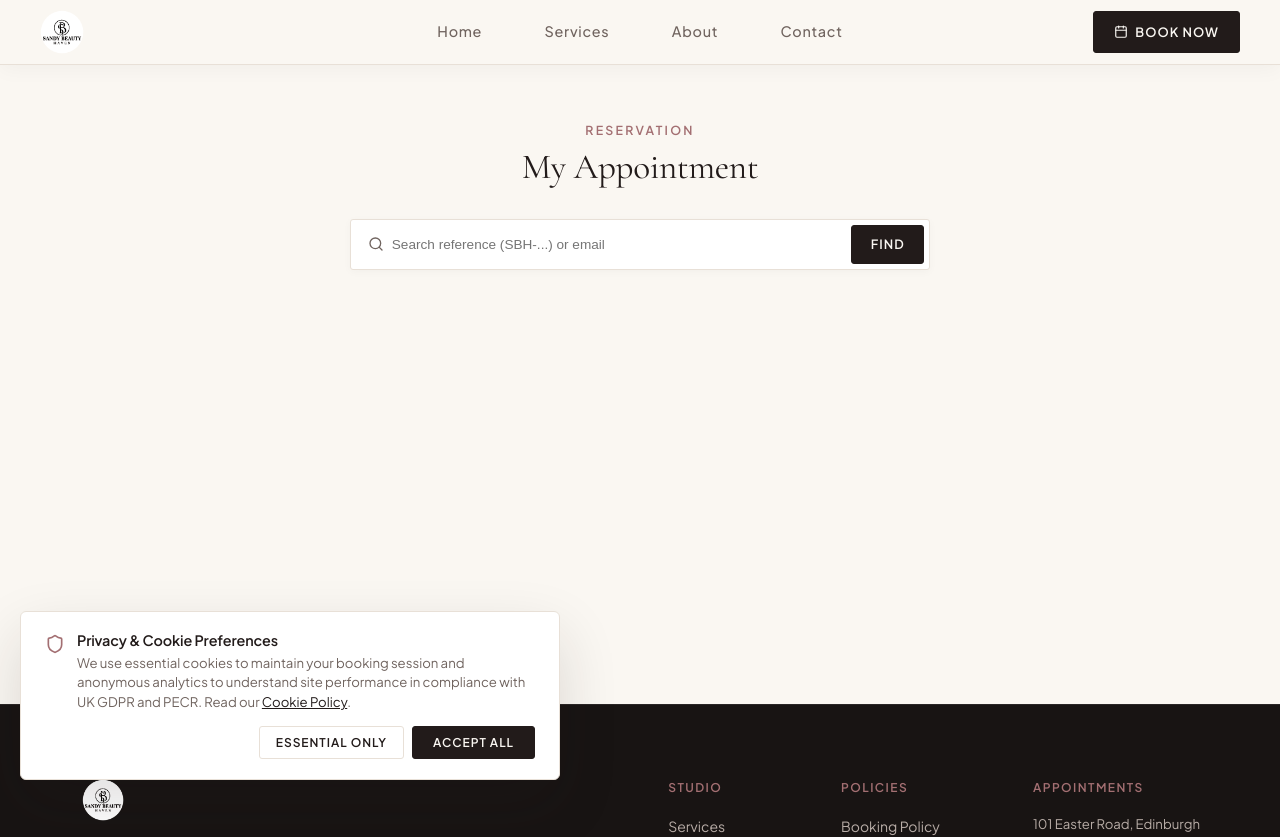
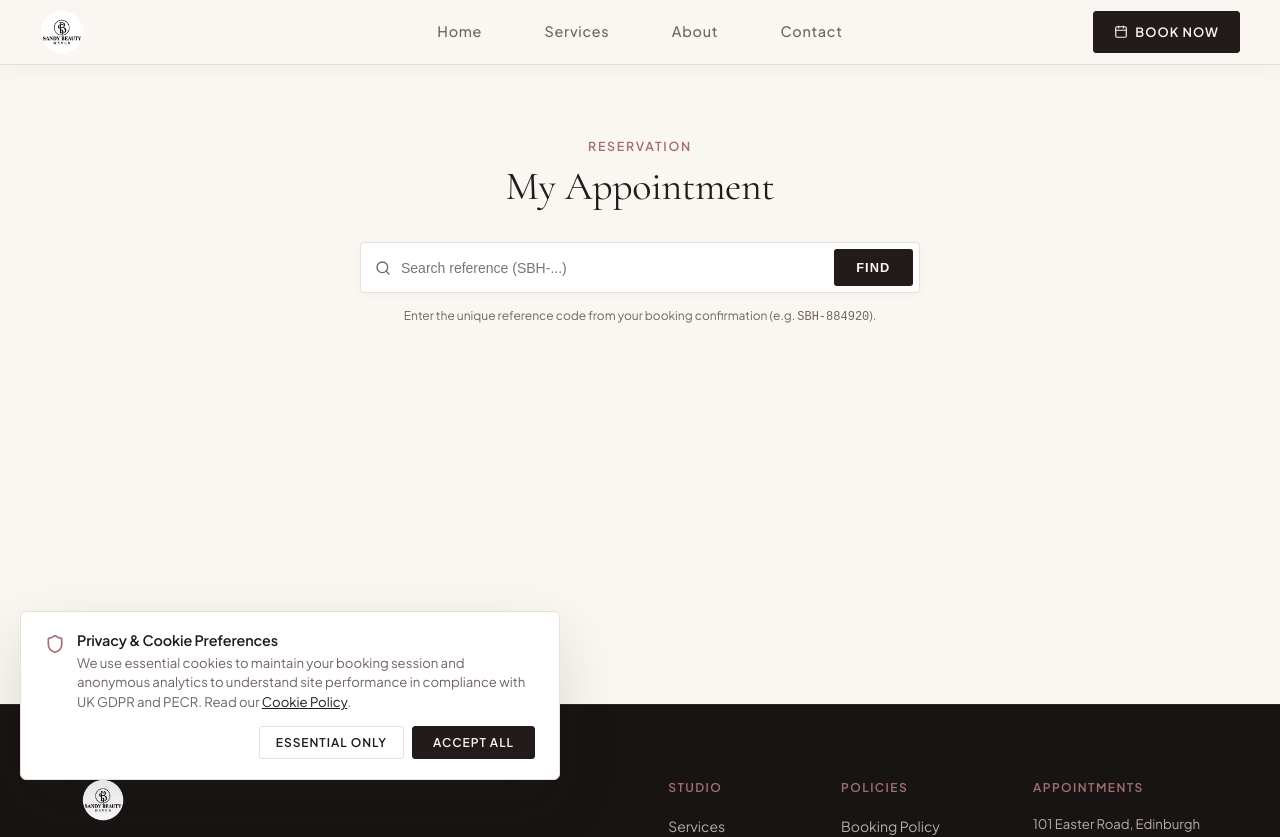
Before and after one commit to Temy-topsy/sandybeautyhaven, a React (Vite) app: page /my-booking in a window 1280 px wide. Shown: the top 837 px of the page. Built offline with nearby package versions, Linux system fonts and the light colour scheme.

Commit message:
feat(portal): streamline MyBookingPage to single minimal FIND reference search and add 1-click email view link

```diff
--- a/api/send-booking-confirmation.ts
+++ b/api/send-booking-confirmation.ts
@@ -121,12 +121,16 @@ function generateClientEmailHtml(booking: any) {
                 </ul>
               </div>
 
-              <!-- Action Button: Directions -->
-              <table role="presentation" width="100%" cellspacing="0" cellpadding="0" style="margin-bottom: 30px;">
+              <!-- Action Buttons: 1-Click View Booking & Directions -->
+              <table role="presentation" width="100%" cellspacing="0" cellpadding="0" style="margin-bottom: 25px;">
                 <tr>
                   <td align="center">
-                    <a href="https://maps.google.com/?q=101+Easter+Road+Edinburgh+EH7+5PP" target="_blank" style="display: inline-block; background-color: #A36F72; color: #FFFFFF; font-size: 13px; font-weight: 600; text-decoration: none; padding: 12px 24px; border-radius: 3px; letter-spacing: 0.04em;">
-                      Get Directions to 101 Easter Road →
+                    <a href="https://sandybeautyhaven.com/my-booking?ref=${reference}" target="_blank" style="display: inline-block; background-color: #221B1A; color: #FAF7F2; font-size: 13px; font-weight: 600; text-decoration: none; padding: 12px 24px; border-radius: 3px; letter-spacing: 0.04em; margin-bottom: 8px;">
+                      View &amp; Manage Your Appointment (1-Click) →
+                    </a>
+                    <br>
+                    <a href="https://maps.google.com/?q=101+Easter+Road+Edinburgh+EH7+5PP" target="_blank" style="display: inline-block; color: #A36F72; font-size: 12px; font-weight: 600; text-decoration: none; padding: 6px 12px;">
+                      📍 Get Directions to 101 Easter Road
                     </a>
                   </td>
                 </tr>
--- a/src/pages/MyBookingPage.tsx
+++ b/src/pages/MyBookingPage.tsx
@@ -25,7 +25,7 @@ export const MyBookingPage: React.FC = () => {
   const [selectedBooking, setSelectedBooking] = useState<ConfirmedBooking | null>(null);
   const [copied, setCopied] = useState(false);
 
-  // Load saved bookings from device
+  // Load saved bookings from device storage
   const savedBookings = useMemo<ConfirmedBooking[]>(() => {
     if (typeof window === 'undefined') return [];
     try {
@@ -39,16 +39,15 @@ export const MyBookingPage: React.FC = () => {
     return confirmedBooking ? [confirmedBooking] : [];
   }, [confirmedBooking]);
 
+  // Only auto-lookup if a reference parameter is passed in the URL (e.g. 1-click link from confirmation email)
   useEffect(() => {
     if (urlRef) {
       handleLookup(urlRef);
-    } else if (savedBookings.length > 0 && !selectedBooking) {
-      setSelectedBooking(savedBookings[0]);
     }
-  }, [urlRef, savedBookings]);
+  }, [urlRef]);
 
   const handleLookup = (query: string) => {
-    const q = query.trim().toLowerCase();
+    const q = query.trim().toUpperCase();
     setSearched(true);
 
     if (!q) {
@@ -56,19 +55,19 @@ export const MyBookingPage: React.FC = () => {
       return;
     }
 
+    const cleanQ = q.replace(/\s/g, '');
+
+    // Strictly match by unique reference code
     const match = savedBookings.find(
-      (b) =>
-        b.reference.toLowerCase() === q ||
-        b.reference.toLowerCase().includes(q) ||
-        b.client?.email?.toLowerCase() === q
+      (b) => b.reference.toUpperCase().replace(/\s/g, '') === cleanQ
     );
 
     if (match) {
       setSelectedBooking(match);
-    } else if (q.startsWith('sbh') || q.length >= 4) {
-      // Quick fallback display for valid reference format
+    } else if (cleanQ.startsWith('SBH') || cleanQ.length >= 6) {
+      // Standard reference format fallback for simulated demo references
       setSelectedBooking({
-        reference: query.toUpperCase(),
+        reference: cleanQ,
         service: SERVICES[0],
         services: [SERVICES[0]],
         staff: 'Sandy (Founder & Specialist)',
@@ -99,7 +98,7 @@ export const MyBookingPage: React.FC = () => {
   const handleCopyReference = (ref: string) => {
     navigator.clipboard.writeText(ref);
     setCopied(true);
-    showToast('Reference copied');
+    showToast('Reference code copied');
     setTimeout(() => setCopied(false), 2000);
   };
 
@@ -131,18 +130,20 @@ END:VCALENDAR`;
   };
 
   return (
-    <div style={{ backgroundColor: 'var(--color-ivory)', minHeight: '80vh', padding: 'clamp(2rem, 5vw, 3.5rem) 1.5rem' }}>
-      <div style={{ maxWidth: '580px', margin: '0 auto' }}>
+    <div style={{ backgroundColor: 'var(--color-ivory)', minHeight: '80vh', padding: 'clamp(2.5rem, 6vw, 4.5rem) 1.5rem' }}>
+      <div style={{ maxWidth: '560px', margin: '0 auto' }}>
 
         {/* Minimal Header */}
         <div style={{ textAlign: 'center', marginBottom: '2rem' }}>
-          <span className="section-eyebrow" style={{ marginBottom: '0.25rem' }}>Reservation</span>
-          <h1 style={{ fontSize: 'clamp(1.75rem, 4vw, 2.2rem)', margin: 0 }}>
+          <span className="section-eyebrow" style={{ marginBottom: '0.35rem', letterSpacing: '0.14em' }}>
+            RESERVATION
+          </span>
+          <h1 style={{ fontFamily: 'var(--font-serif)', fontSize: 'clamp(2rem, 5vw, 2.5rem)', margin: 0, fontWeight: 400 }}>
             My Appointment
           </h1>
         </div>
 
-        {/* Sleek Search Bar */}
+        {/* Minimal Search Form */}
         <form
           onSubmit={(e) => {
             e.preventDefault();
@@ -150,42 +151,59 @@ END:VCALENDAR`;
           }}
           style={{
             display: 'flex',
-            gap: '0.4rem',
+            alignItems: 'center',
             backgroundColor: '#FFFFFF',
             border: '1px solid var(--color-border)',
-            borderRadius: 'var(--radius-sm)',
-            padding: '0.3rem',
-            marginBottom: '1.5rem',
+            borderRadius: '4px',
+            padding: '0.35rem 0.4rem 0.35rem 0.85rem',
+            marginBottom: '0.75rem',
             boxShadow: 'var(--shadow-subtle)'
           }}
         >
           <div style={{ position: 'relative', flex: 1, display: 'flex', alignItems: 'center' }}>
-            <Search size={16} style={{ position: 'absolute', left: '0.75rem', color: 'var(--color-taupe)' }} />
+            <Search size={16} style={{ color: 'var(--color-taupe)', marginRight: '0.65rem', flexShrink: 0 }} />
             <input
               type="text"
-              placeholder="Search reference (SBH-...) or email"
+              placeholder="Search reference (SBH-...)"
               value={searchQuery}
               onChange={(e) => setSearchQuery(e.target.value)}
               style={{
                 width: '100%',
-                padding: '0.65rem 0.65rem 0.65rem 2.25rem',
+                padding: '0.65rem 0',
                 border: 'none',
                 outline: 'none',
-                fontSize: '0.85rem',
-                backgroundColor: 'transparent'
+                fontSize: '0.875rem',
+                backgroundColor: 'transparent',
+                color: 'var(--color-espresso)'
               }}
             />
           </div>
           <button
             type="submit"
-            className="btn btn-primary"
-            style={{ padding: '0.65rem 1.15rem', fontSize: '0.8rem' }}
+            style={{
+              padding: '0.7rem 1.4rem',
+              fontSize: '0.8rem',
+              fontWeight: 700,
+              letterSpacing: '0.08em',
+              textTransform: 'uppercase',
+              backgroundColor: '#221B1A',
+              color: '#FAF7F2',
+              border: 'none',
+              borderRadius: '3px',
+              cursor: 'pointer',
+              flexShrink: 0,
+              transition: 'all var(--transition-fast)'
+            }}
           >
-            Find
+            FIND
           </button>
         </form>
 
-        {/* Clean Appointment Card */}
+        <p style={{ textAlign: 'center', fontSize: '0.75rem', color: 'var(--color-taupe)', margin: '0 0 2rem 0' }}>
+          Enter the unique reference code from your booking confirmation (e.g. <code>SBH-884920</code>).
+        </p>
+
+        {/* Verified Booking Card (Shown on Search or 1-Click Link) */}
         {selectedBooking ? (
           <div style={{
             backgroundColor: '#FFFFFF',
@@ -194,7 +212,7 @@ END:VCALENDAR`;
             boxShadow: 'var(--shadow-subtle)',
             overflow: 'hidden'
           }}>
-            {/* Card Header Strip */}
+            {/* Strip */}
             <div style={{
               backgroundColor: 'var(--color-blush-light)',
               padding: '0.9rem 1.25rem',
@@ -226,7 +244,7 @@ END:VCALENDAR`;
               </div>
             </div>
 
-            {/* Card Content */}
+            {/* Content */}
             <div style={{ padding: '1.5rem' }}>
               <div style={{ marginBottom: '1.25rem' }}>
                 <h2 style={{ fontSize: '1.35rem', margin: '0 0 0.25rem 0', color: 'var(--color-espresso)' }}>
@@ -237,7 +255,7 @@ END:VCALENDAR`;
                 </div>
               </div>
 
-              {/* Schedule & Location Pills */}
+              {/* Date & Location */}
               <div style={{
                 display: 'grid',
                 gridTemplateColumns: '1fr 1fr',
@@ -279,7 +297,7 @@ END:VCALENDAR`;
                 </div>
               </div>
 
-              {/* Financial Pill */}
+              {/* Financial Status */}
               <div style={{
                 backgroundColor: 'var(--color-surface)',
                 border: '1px solid var(--color-border)',
@@ -306,7 +324,7 @@ END:VCALENDAR`;
                 </div>
               </div>
 
-              {/* Quick Actions (2 Buttons Only) */}
+              {/* 2 Simple Action Buttons */}
               <div style={{ display: 'flex', gap: '0.65rem', marginBottom: '1.25rem' }}>
                 <button
                   type="button"
@@ -328,7 +346,7 @@ END:VCALENDAR`;
                 </a>
               </div>
 
-              {/* Minimal Footer Note */}
+              {/* Support */}
               <div style={{ textAlign: 'center', fontSize: '0.775rem', color: 'var(--color-taupe)', paddingTop: '0.85rem', borderTop: '1px solid var(--color-border-subtle)' }}>
                 Need to reschedule? Call Sandy at <a href="tel:+447733777956" style={{ color: 'var(--color-rose)', textDecoration: 'none', fontWeight: 600 }}>07733 777956</a>
               </div>
@@ -345,7 +363,7 @@ END:VCALENDAR`;
             <AlertCircle size={22} style={{ color: 'var(--color-taupe)', margin: '0 auto 0.75rem auto' }} />
             <h3 style={{ fontSize: '1.1rem', margin: '0 0 0.35rem 0' }}>No Booking Found</h3>
             <p style={{ fontSize: '0.825rem', color: 'var(--color-taupe)', marginBottom: '1.25rem' }}>
-              Check your confirmation reference code (e.g. SBH-...) or email address.
+              We could not find an appointment with reference &ldquo;<strong>{searchQuery}</strong>&rdquo;. Please check the code in your confirmation email.
             </p>
             <Link to="/schedule" className="btn btn-primary" style={{ fontSize: '0.8rem' }}>
               Book an Appointment
```
